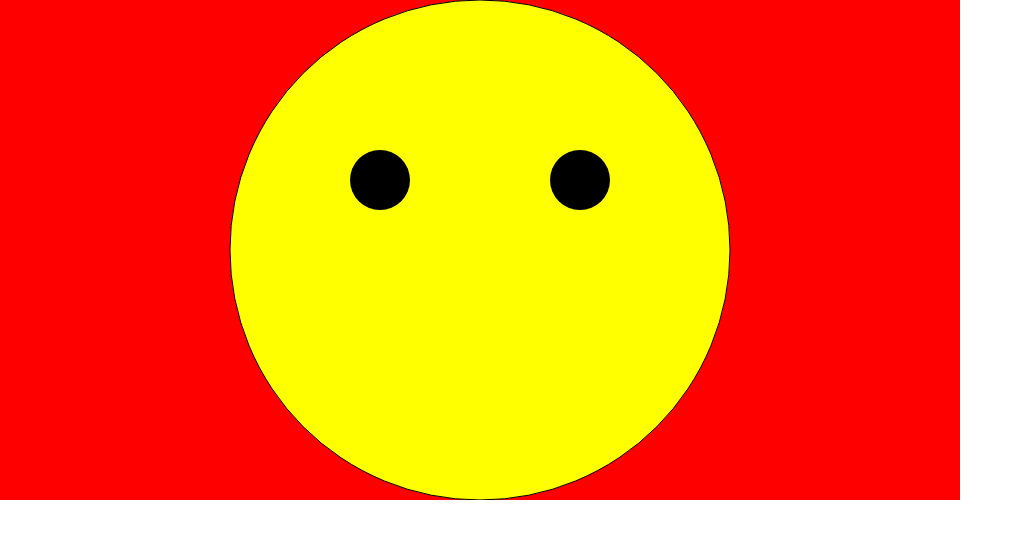
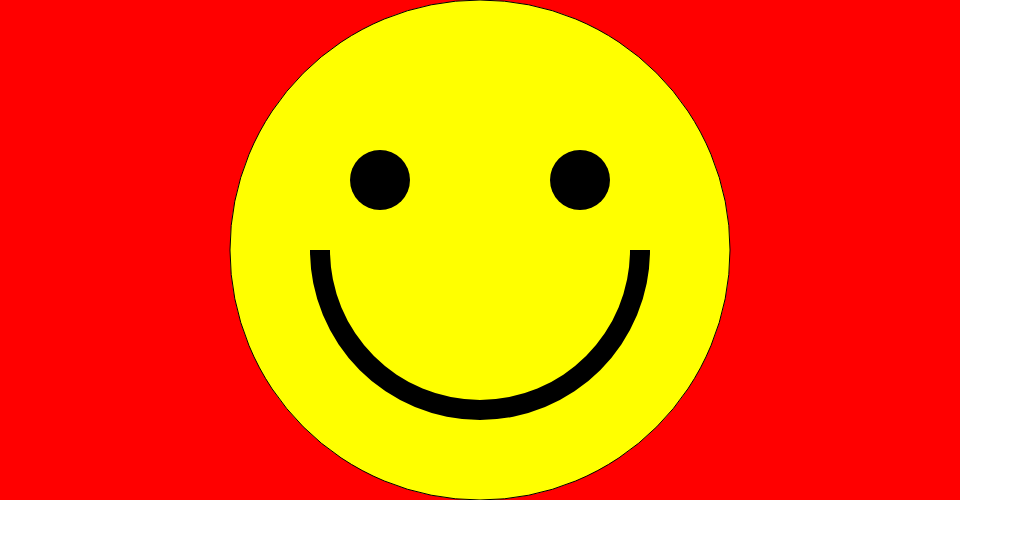
Before and after one commit to kennykngo/data-visualization-with-d3-intro, a website: page introduction-to-d3/index.html in a window 1280 px wide. Shown: the whole page, without its empty margins (0-1023 px from the left). Drawn offline with nearby package versions, Linux system fonts and the light colour scheme.

Commit message:
since circle's parent is now g, cx and cy is no longer needed since we defined the default center

```diff
--- a/introduction-to-d3/app.js
+++ b/introduction-to-d3/app.js
@@ -1,4 +1,5 @@
-// import { select } from "d3";
+// import { select, arc } from "d3";
+// import arc from "d3";
 
 const svg = d3.select("svg");
 
@@ -10,11 +11,15 @@ svg.style("background-color", "red");
 const height = +svg.attr("height");
 const width = +svg.attr("width");
 
-const circle = svg
+const g = svg
+  .append("g")
+  .attr("transform", `translate(${width / 2} , ${height / 2})`);
+
+const circle = g
   .append("circle")
   .attr("r", height / 2)
-  .attr("cx", width / 2)
-  .attr("cy", height / 2)
+  //   .attr("cx", width / 2)
+  //   .attr("cy", height / 2)
   .attr("fill", "yellow")
   .attr("stroke", "black");
 
@@ -34,3 +39,13 @@ const rightEye = svg
   .attr("cx", width / 2 + eyeSpacing)
   .attr("cy", height / 2 + eyeYOffset)
   .attr("fill", "black");
+
+const mouth = g.append("path").attr(
+  "d",
+  d3
+    .arc()
+    .innerRadius(150)
+    .outerRadius(170)
+    .startAngle(Math.PI / 2)
+    .endAngle((Math.PI * 3) / 2)
+);
--- a/introduction-to-d3/index.html
+++ b/introduction-to-d3/index.html
@@ -5,7 +5,10 @@
     <meta name="viewport" content="width=device-width, initial-scale=1.0" />
     <title>Document</title>
     <link rel="stylesheet" href="style.css" />
-    <script src="https://unpkg.com/d3@6.3.1/dist/d3.min.js"></script>
+    <script
+      type="text/javascript"
+      src="https://unpkg.com/d3@6.3.1/dist/d3.min.js"
+    ></script>
   </head>
   <body>
     <svg width="960" height="500"></svg>
```
Also changed, not shown: package.json (added, +24 -0 lines), 1 other file.
